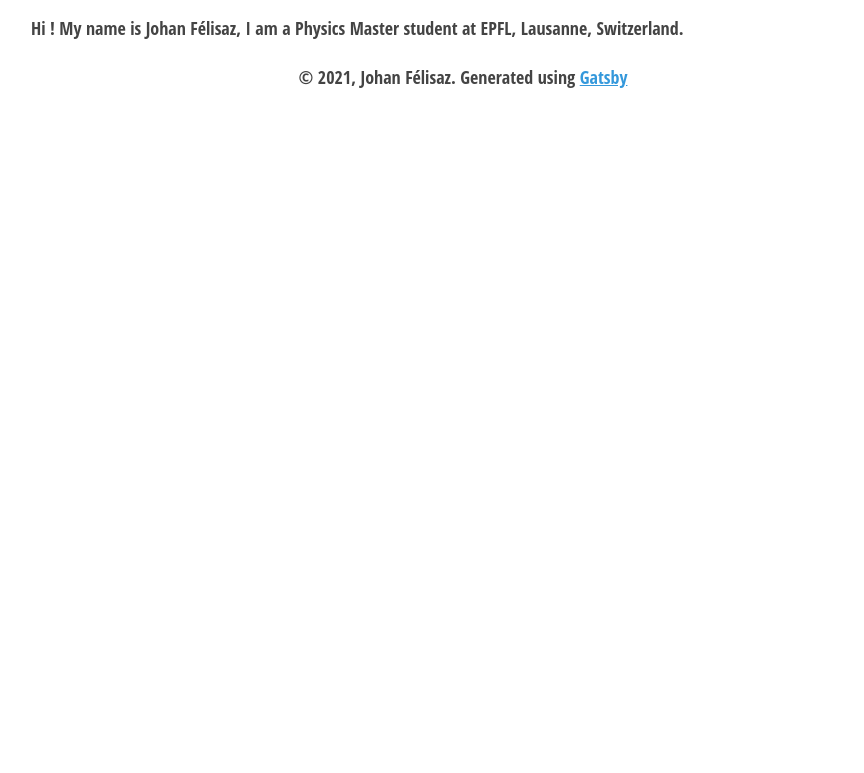
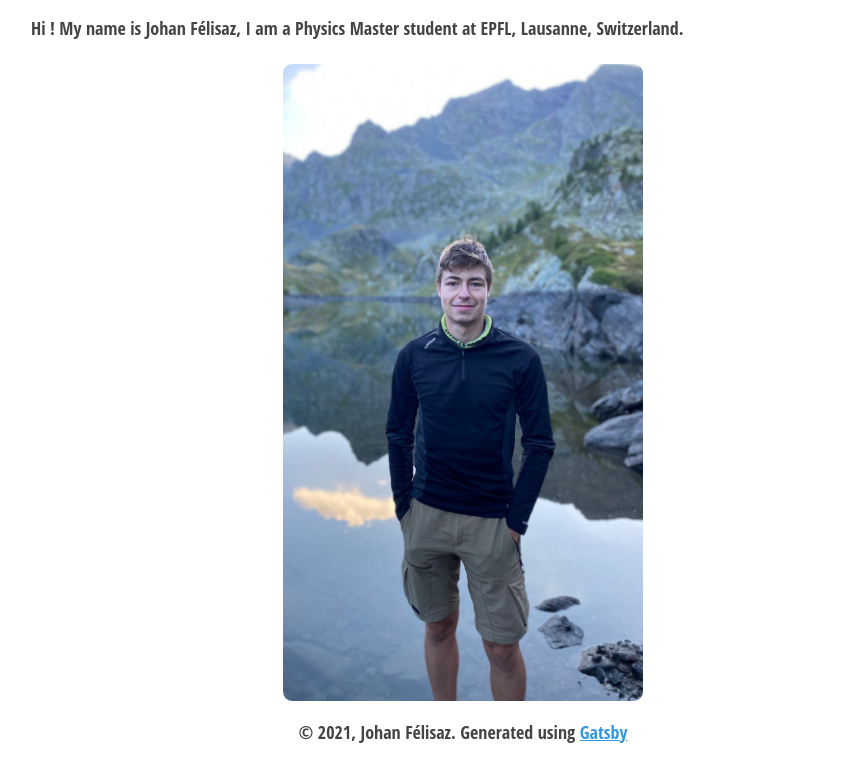
Before and after one commit to Joh11/Joh11.github.io, a Gatsby site: page / in a window 1280 px wide. Shown: the part 142-915 px from the top of the page, without its empty margins (177-1041 px from the left). Before the commit the page ends 800 px from the top, so only its background shows below. Built offline with nearby package versions, Linux system fonts and the light colour scheme; Gatsby itself is replaced by a stand-in of ours.

Commit message:
new image + stopped using deprecated gatsby-image

```diff
--- a/gatsby-config.js
+++ b/gatsby-config.js
@@ -12,5 +12,8 @@ module.exports = {
 		  }
 	      },
 	      `gatsby-transformer-remark`,
-	      `gatsby-transformer-orga`],
+	      `gatsby-transformer-orga`,
+	      `gatsby-plugin-image`,
+	      `gatsby-plugin-sharp`,
+	      `gatsby-transformer-sharp`],
 };
--- a/package.json
+++ b/package.json
@@ -17,10 +17,14 @@
    },
    "dependencies": {
       "gatsby": "^2.32.3",
+      "gatsby-image": "^2.11.0",
+      "gatsby-plugin-image": "^1.0.1",
       "gatsby-plugin-react-helmet": "^3.10.0",
-      "gatsby-source-filesystem": "^2.11.0",
+      "gatsby-plugin-sharp": "^2.14.3",
+      "gatsby-source-filesystem": "^2.11.1",
       "gatsby-transformer-orga": "^2.3.15",
       "gatsby-transformer-remark": "^2.16.0",
+      "gatsby-transformer-sharp": "^2.12.1",
       "react": "^16.13.1",
       "react-dom": "^16.13.1",
       "react-helmet": "^6.1.0"
--- a/src/pages/404.js
+++ b/src/pages/404.js
@@ -7,6 +7,5 @@ export default function NotFoundPage() {
     return <Layout>
 	       <h2>404</h2>
 	       <p>We could not find what you were looking for. </p>
-	       <Link to="/">Go home</Link>
 	   </Layout>
 }
--- a/src/pages/index.js
+++ b/src/pages/index.js
@@ -1,14 +1,28 @@
 import * as React from "react"
+import { graphql } from "gatsby"
+import { StaticImage } from "gatsby-plugin-image"
 
 import Layout from "../components/layout"
 
-export default function Index() {
+export default function Index({ data }) {
     return (
 	<Layout>
 	    <p>
 		Hi ! My name is Johan Félisaz, I am a Physics Master student at
 		EPFL, Lausanne, Switzerland.
 	    </p>
+	    <div style={{
+		     "text-align": "center"
+		 }}>
+		<StaticImage
+		    src="../images/profile_pic2_cropped.jpeg"
+		    alt="Picture of myself, on top of a snowy mountain"
+		    style={{
+			"border-radius": "0.5em",
+			"width": "20em"
+		    }}
+		/>
+	    </div>
 	</Layout>
     )
 }
```
Also changed, not shown: src/images/profile_pic2.jpeg (added), src/images/profile_pic2_cropped.jpeg (added), 2 other files.
